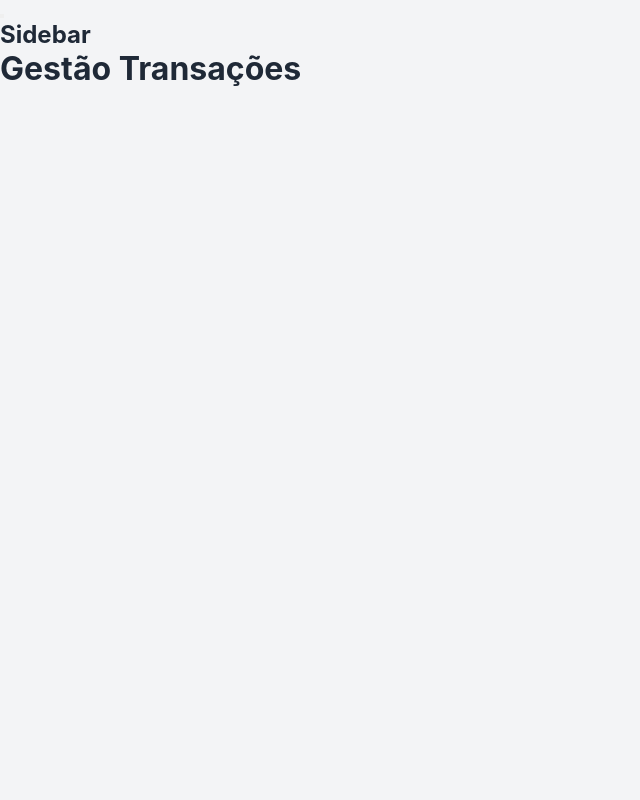
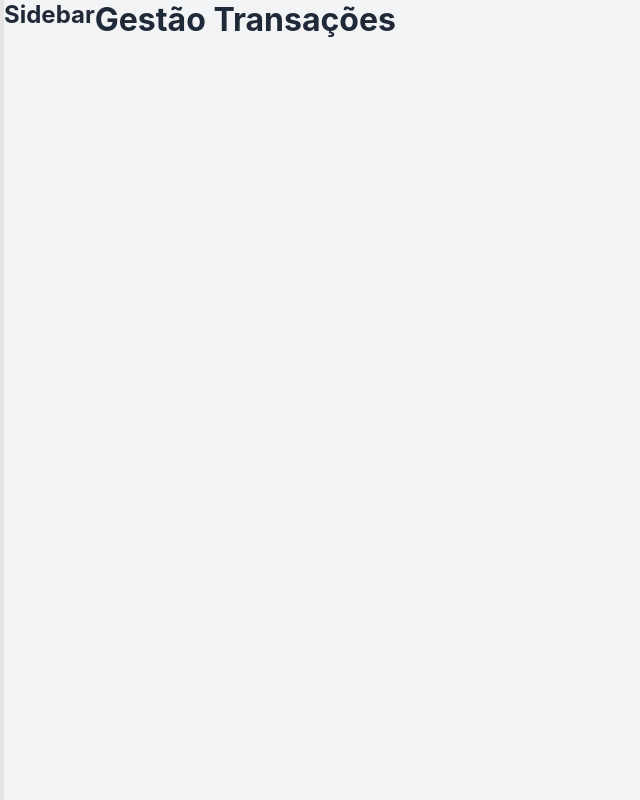
Before and after one commit to RusthenRonald2006/Portal-de-analise-em-anomalias-transacionais, a React (Create React App) app in the folder detec-anomalias/: page /gestaotransacoes in a window 1280 px wide. Shown: the whole page, without its empty margins (0-640 px from the left). Built offline with nearby package versions, Linux system fonts and the light colour scheme; the HTML template or start-up script is replaced by a standard one.

Commit message:
estilizando tela

```diff
--- a/detec-anomalias/src/components/Pages/GestaoTransacoes.js
+++ b/detec-anomalias/src/components/Pages/GestaoTransacoes.js
@@ -1,7 +1,7 @@
 import styles from "./GestaoTransacoes.module.css"
 function GestaoTransacoes(){
     return(
-        <div className={StyleSheet.app_container}>
+        <div className={styles.app_container}>
             <button></button>
             <div className={StyleSheet.sidebar}>
                 <h2>Sidebar</h2>
--- a/detec-anomalias/src/components/Pages/GestaoTransacoes.module.css
+++ b/detec-anomalias/src/components/Pages/GestaoTransacoes.module.css
@@ -0,0 +1,10 @@
+.app_container{
+    display: flex;
+    min-height: 100vh;
+}
+.sidebar{
+
+}
+.main_content{
+
+}
--- a/detec-anomalias/src/components/Pages/Portal.js
+++ b/detec-anomalias/src/components/Pages/Portal.js
@@ -11,7 +11,7 @@ function Portal(){
     //Se sidebarOpen for true, !sidebarOpen será false.
     //Se sidebarOpen for false, !sidebarOpen será true.
     return(
-        <div className={StyleSheet.app_container}>
+        <div className={styles.app_container}>
             <button className={styles.mobile_menu_button} onClick={()=>setSidebarOpen(!sidebarOpen)}>
                 <Menu/>
             </button>
```
